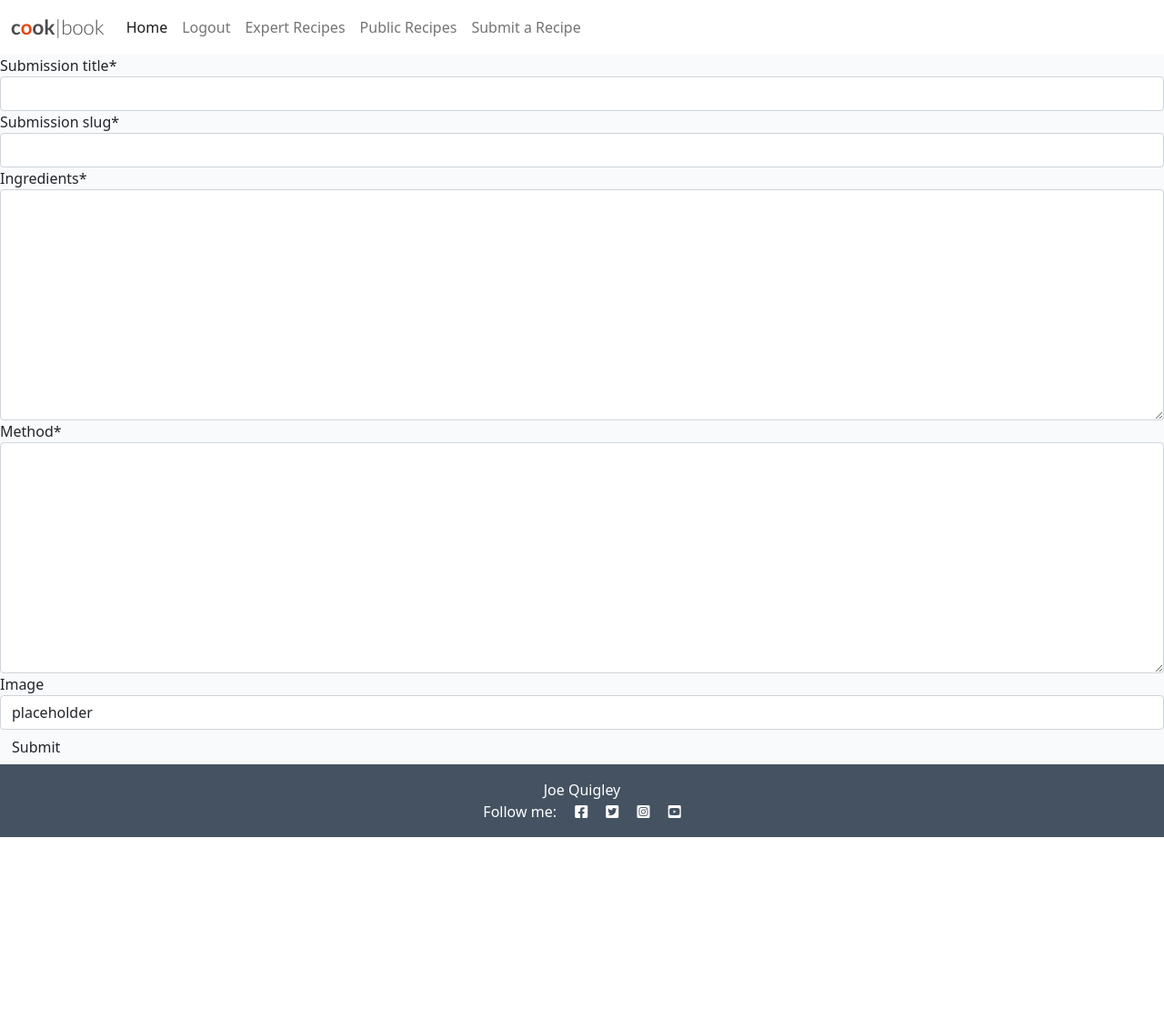
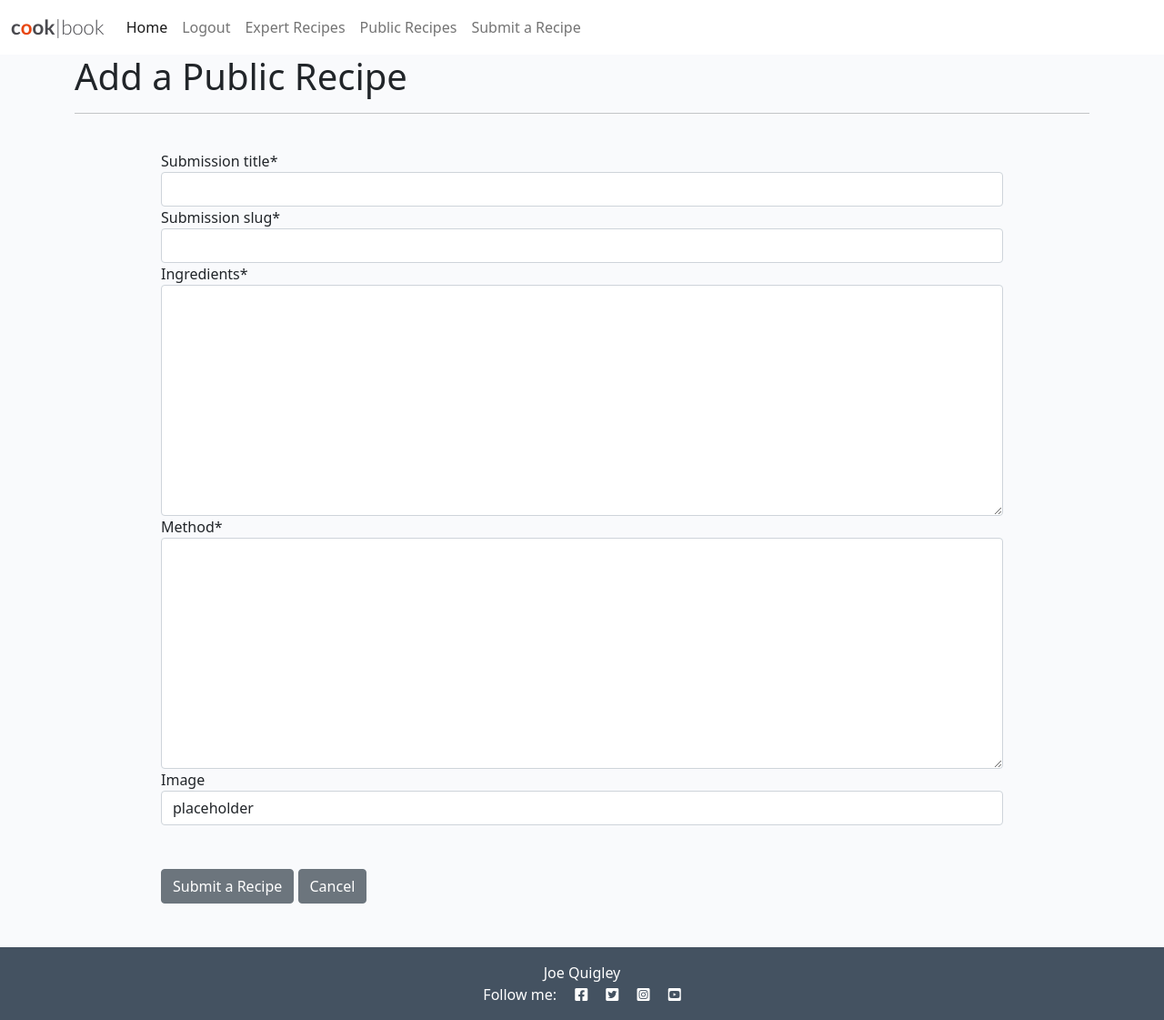
Before and after one commit to JoeQuigley1/PP4_Food_Diary, a Django app: page /submitrecipe/ in a window 1280 px wide. Shown: the whole page at 91% size. Before the commit the page ends 920 px from the top, so only its background shows below. Run offline with Django 3.2, Linux system fonts and the light colour scheme; the visitor is signed in with stand-in values (Sample User, id 1); some libraries are stand-ins or nearby versions.

Commit message:
Add styling to the submit form

```diff
--- a/cookbook/views.py
+++ b/cookbook/views.py
@@ -84,6 +84,7 @@ class RecipeLike(View):
         return HttpResponseRedirect(reverse('recipe_detail', args=[slug]))
 
 
+
 class SubmissionPage(generic.ListView):
 
     model = Submission
--- a/templates/submit_recipe.html
+++ b/templates/submit_recipe.html
@@ -4,16 +4,27 @@
 {% load cloudinary %}
 
 
-{% if user.is_authenticated %}
+<div class="container">
+    <h1> Add a Public Recipe
+    </h1>
+    <hr>
+    <br>
 
-    <form action="" method="POST" enctype="multipart/form-data">
-        {{ submission_form | crispy }}
-        {% csrf_token %}
+    <div class="row justify-content-center">
+        {% if user.is_authenticated %}
+        <div class="col-10">
+                <form action="" method="POST" enctype="multipart/form-data">
+                    {{ submission_form | crispy }}
+                    {% csrf_token %}
 
-        <button class="btn" type="submit">Submit</button>
+                    <button class="btn btn-md btn-secondary mb-5 mt-5" type="submit">Submit a Recipe</button>
+                    <a href="{% url 'home' %}" class="btn btn-md btn-secondary mb-5 mt-5 ">Cancel</a>
 
-    </form>
-{% endif %}
+                </form>
+        </div>
 
+        {% endif %}
+    </div>
+</div>
 
 {%endblock%}
--- a/templates/user_submissions.html
+++ b/templates/user_submissions.html
@@ -34,8 +34,8 @@
                 {% if forloop.counter|divisibleby:3 %}
             </div>
             <div class="row">
-                {% endif %}
-                {% endfor %}
+                                {% endif %}
+            {% endfor %}
 
             </div>
 
```
